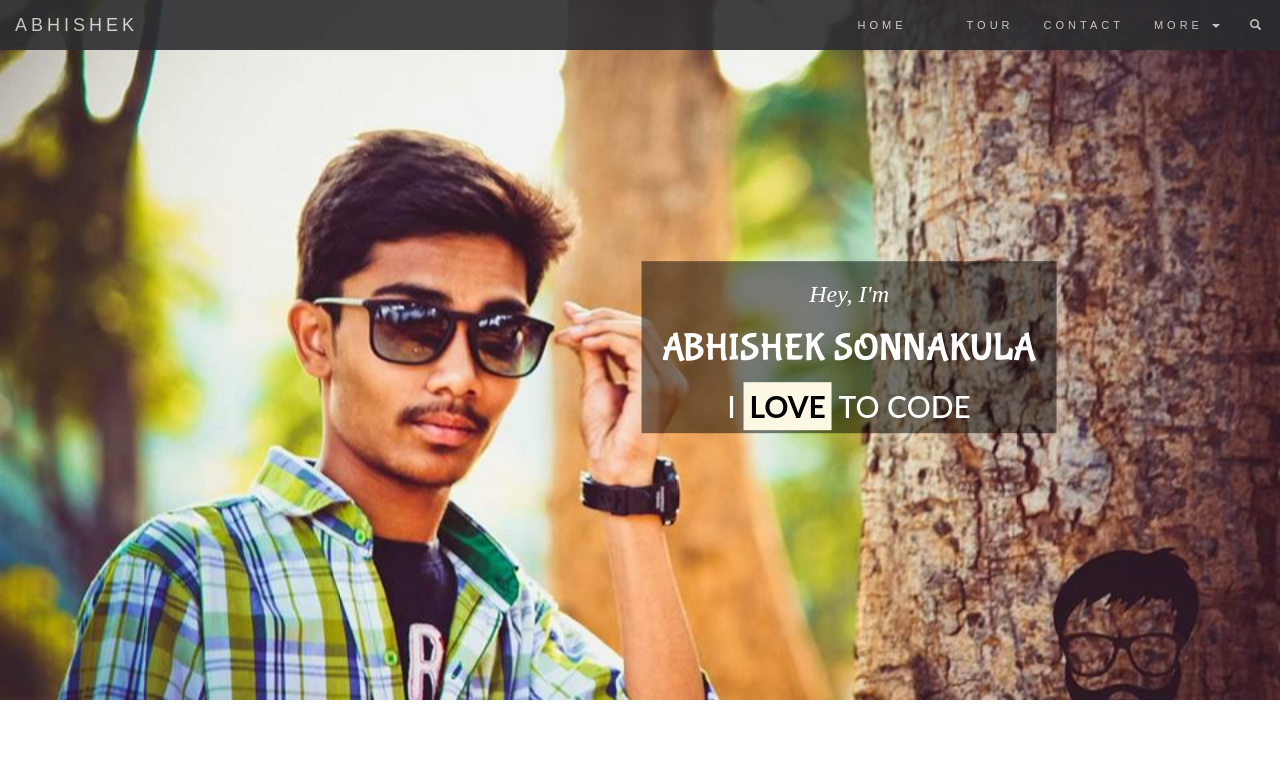
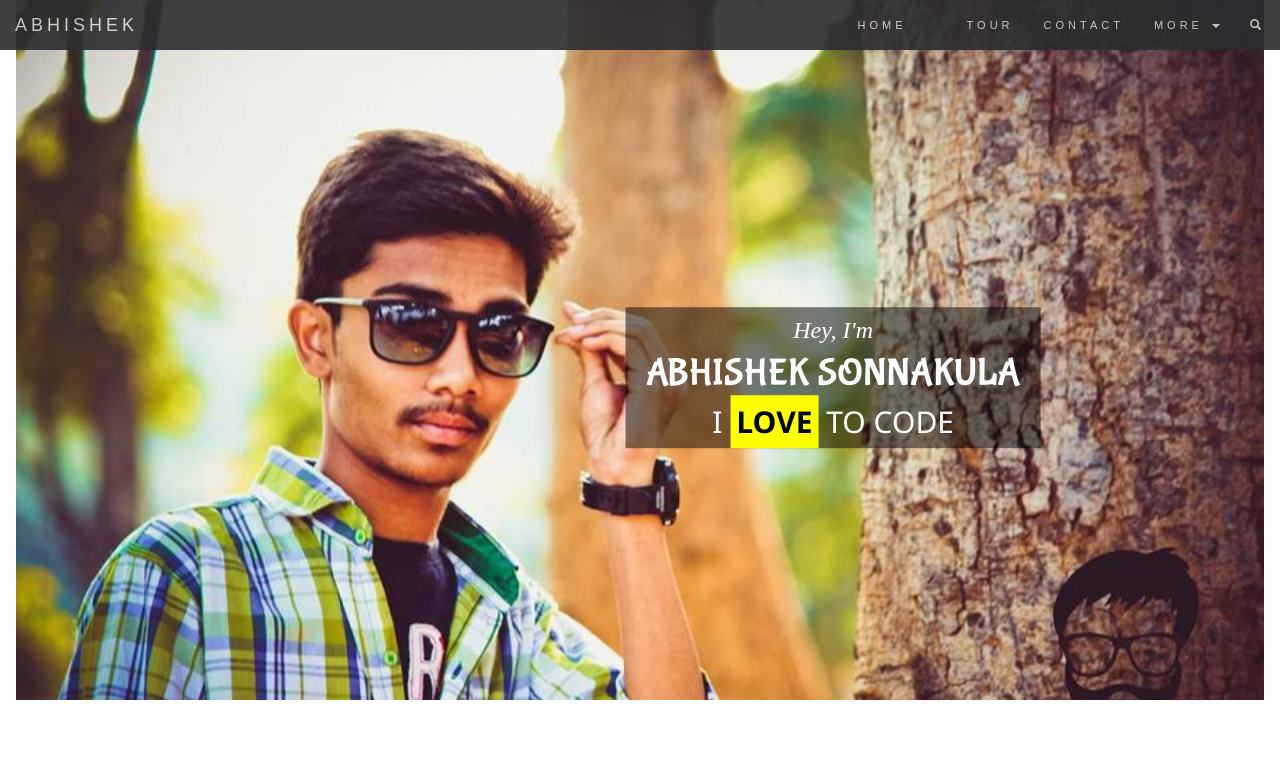
Before and after one commit to abhisheksonnakula/abhi, a plain HTML site: page index.html in a window 1280 px wide. Drawn offline with nearby package versions, Linux system fonts and the light colour scheme; a web font is replaced by a local one.

Commit message:
Update index.html

```diff
--- a/index.html
+++ b/index.html
@@ -9,6 +9,7 @@
   <script src="https://maxcdn.bootstrapcdn.com/bootstrap/3.3.7/js/bootstrap.min.js"></script>
 <link href='https://fonts.googleapis.com/css?family=Allan' rel='stylesheet'>
 <link href='https://fonts.googleapis.com/css?family=Bubblegum Sans' rel='stylesheet'>
+<link rel="stylesheet" href="https://www.w3schools.com/w3css/4/w3.css">
 <style>
 body {
       font: 400 15px/1.8 Lato, sans-serif;
@@ -103,6 +104,7 @@ font-family: 'Bubblegum Sans';
 </style>
 </head>
 <body>
+<div class="w3-container">
 <nav class="navbar navbar-default navbar-fixed-top">
   <div class="container-fluid">
     <div class="navbar-header">
@@ -151,5 +153,5 @@ font-family: 'Bubblegum Sans';
 </div>
 
 
-
+</div>
 </body>
```
